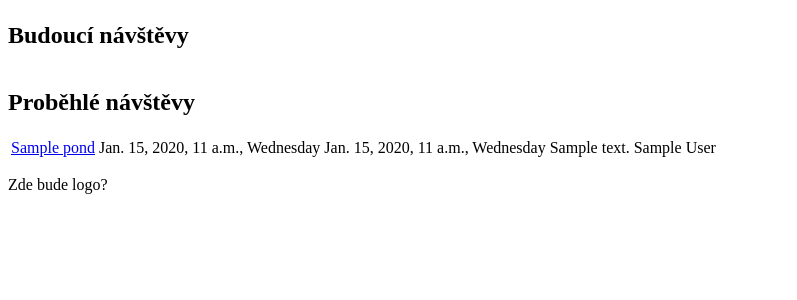
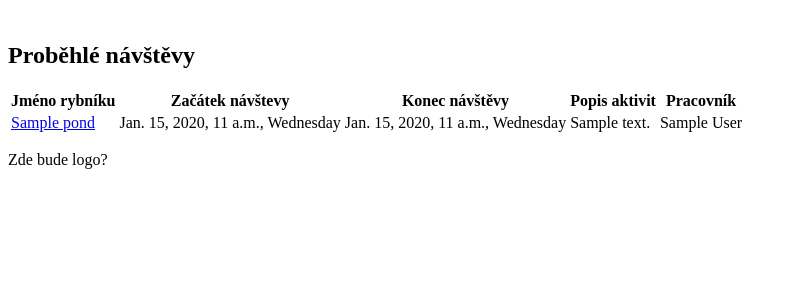
Before and after one commit to lubospechar/ochranarybniku, a Django app: page /kalendar in a window 1280 px wide. Shown: the part 58-358 px from the top of the page, without its empty margins (0-797 px from the left). Run offline with Django 4.2, Linux system fonts and the light colour scheme; tables that the repository leaves empty hold one stand-in row (values such as "Sample post").

Commit message:
popis hlaviček tabulek v kalendáři návštev

```diff
--- a/ochranarybniku/cal/templates/cal/home.html
+++ b/ochranarybniku/cal/templates/cal/home.html
@@ -16,12 +16,21 @@
       {% for v in visits %}
 
         {% if forloop.first %}
-          <h2>Budoucí návštěvy</h2>
+          {% if v %}<h2>Budoucí návštěvy</h2>{% endif %}
         {% else %}
-          <h2>Proběhlé návštěvy</h2>
+          {% if v %}<h2>Proběhlé návštěvy</h2>{% endif %}
         {% endif %}
 
       <table>
+        {% if v %}
+        <tr>
+          <th>Jméno rybníku</th>
+          <th>Začátek návštevy</th>
+          <th>Konec návštěvy</th>
+          <th>Popis aktivit</th>
+          <th>Pracovník</th>
+        </tr>
+        {% endif %}
         {% for visit in v %}
           <tr>
             <td>{% mapy_cz_turist visit.pond.area.centroid.x visit.pond.area.centroid.y visit.pond 17 %}</td>
```
